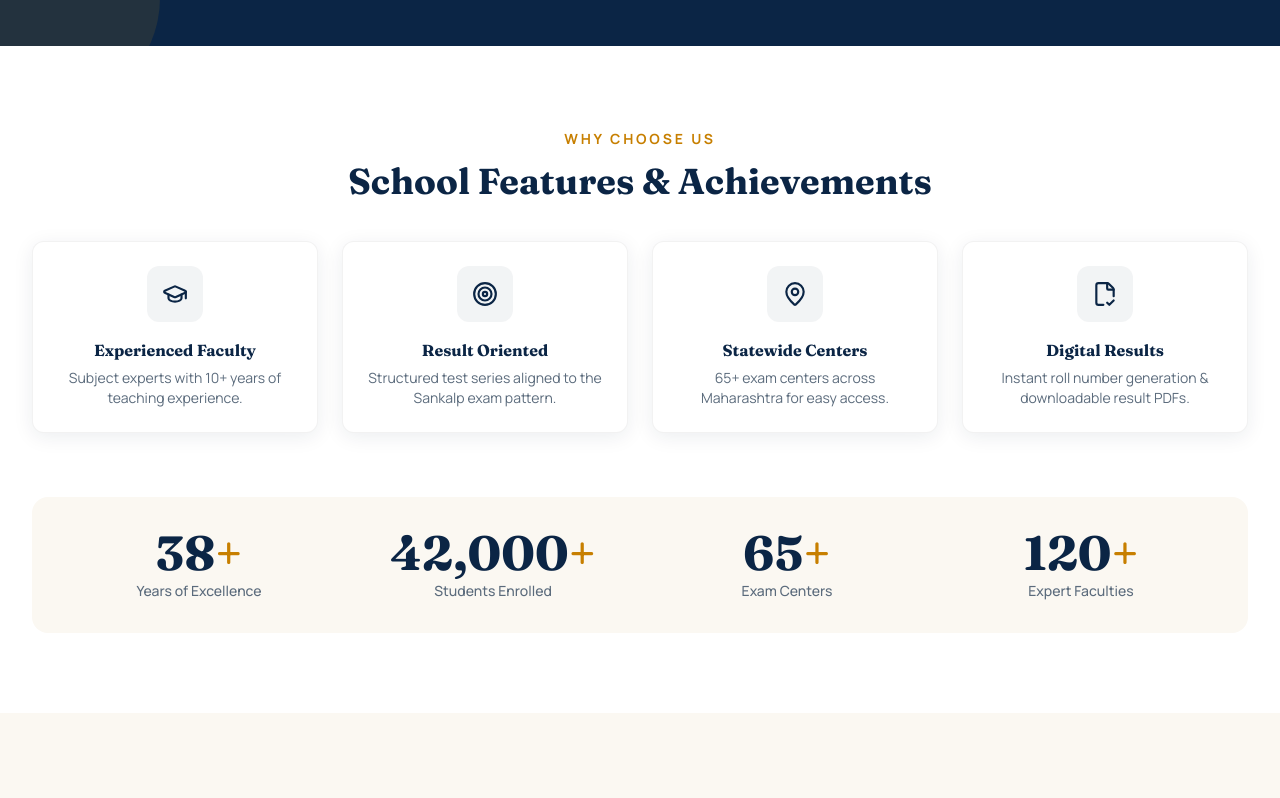
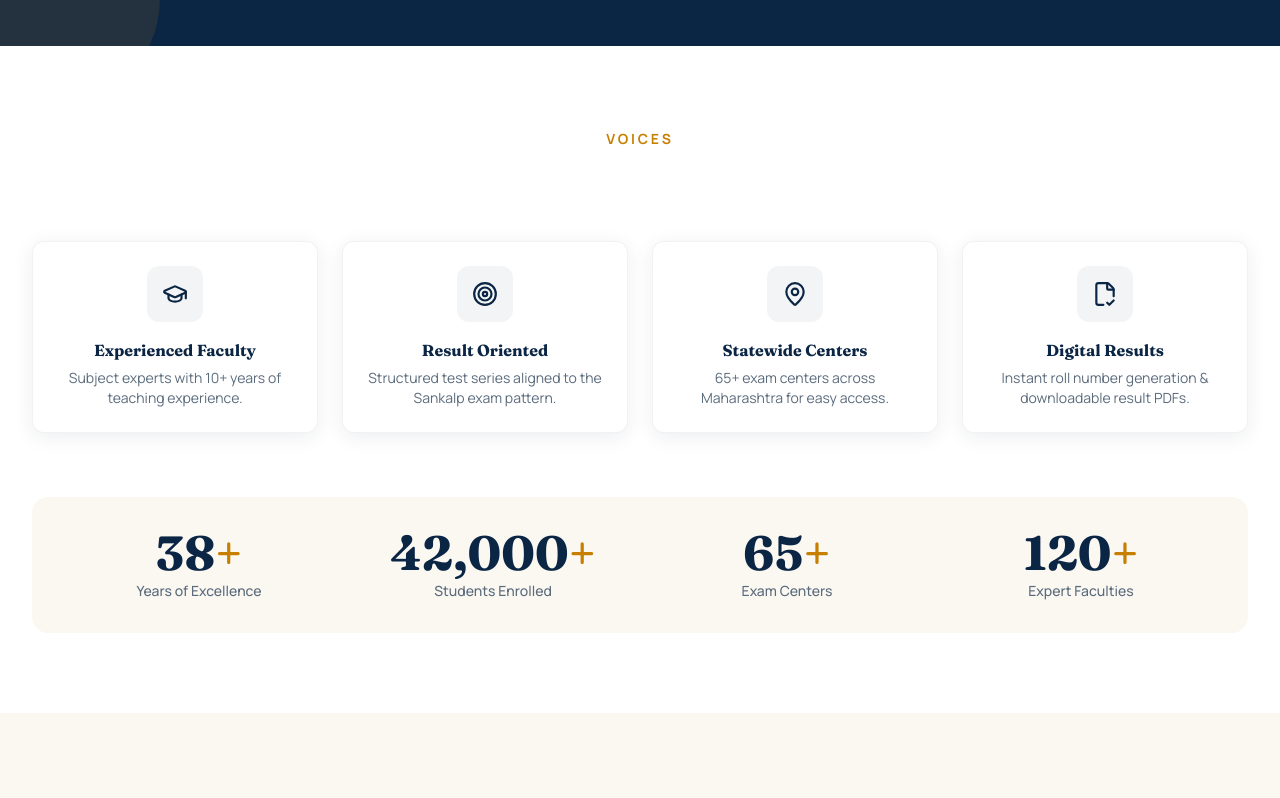
Before and after one commit to Prapti1103/ShriShahuPrabodhiniSchool, a React (Vite) app: page / in a window 1280 px wide. Shown: the part 1500-2298 px from the top of the page. Built offline with nearby package versions, Linux system fonts and the light colour scheme.

Commit message:
navbar changes 2

```diff
--- a/src/pages/Home.jsx
+++ b/src/pages/Home.jsx
@@ -46,12 +46,32 @@ function Counter({ value, suffix }) {
   );
 }
 
-function SectionHeading({ eyebrow, title, desc, center }) {
+function SectionHeading({
+  eyebrow,
+  title,
+  desc,
+  center,
+  titleClassName = "",
+  eyebrowClassName = "",
+  descClassName = "",
+}) {
   return (
     <div className={`mb-10 ${center ? "text-center max-w-2xl mx-auto" : ""}`}>
-      <span className="eyebrow">{eyebrow}</span>
-      <h2 className="text-2xl md:text-4xl font-bold text-navy">{title}</h2>
-      {desc && <p className="text-muted mt-3">{desc}</p>}
+      <span className={`eyebrow ${eyebrowClassName}`}>
+        {eyebrow}
+      </span>
+
+      <h2
+        className={`text-2xl md:text-4xl font-bold text-navy ${titleClassName}`}
+      >
+        {title}
+      </h2>
+
+      {desc && (
+        <p className={`text-muted mt-3 ${descClassName}`}>
+          {desc}
+        </p>
+      )}
     </div>
   );
 }
@@ -135,7 +155,13 @@ export default function Home() {
       {/* 4. School Features & Counts */}
       <section className="section-pad">
         <div className="container-app">
-          <SectionHeading eyebrow="Why Choose Us" title="School Features & Achievements" center />
+          <SectionHeading
+  eyebrow="Voices"
+  title="What Our Students Say"
+  center
+  titleClassName="!text-white"
+  eyebrowClassName="text-gold"
+/>
           <div className="grid sm:grid-cols-2 md:grid-cols-4 gap-6 mb-16">
             {schoolFeatures.map((f) => {
               const Icon = icons[f.icon];
@@ -257,8 +283,13 @@ export default function Home() {
 
       {/* 9. Student Testimonials */}
       <section className="section-pad bg-navy">
-        <div className="container-app">
-          <SectionHeading eyebrow="Voices" title="What Our Students Say" center />
+        <div className="container-app ">
+        <SectionHeading
+  eyebrow="Voices"
+  title="What Our Students Say"
+  center
+  titleClassName="text-white"
+/>
           <div className="grid md:grid-cols-3 gap-6">
             {testimonials.map((t) => (
               <div key={t.id} className="bg-white/5 border border-white/10 rounded-xl p-6 relative">
```
